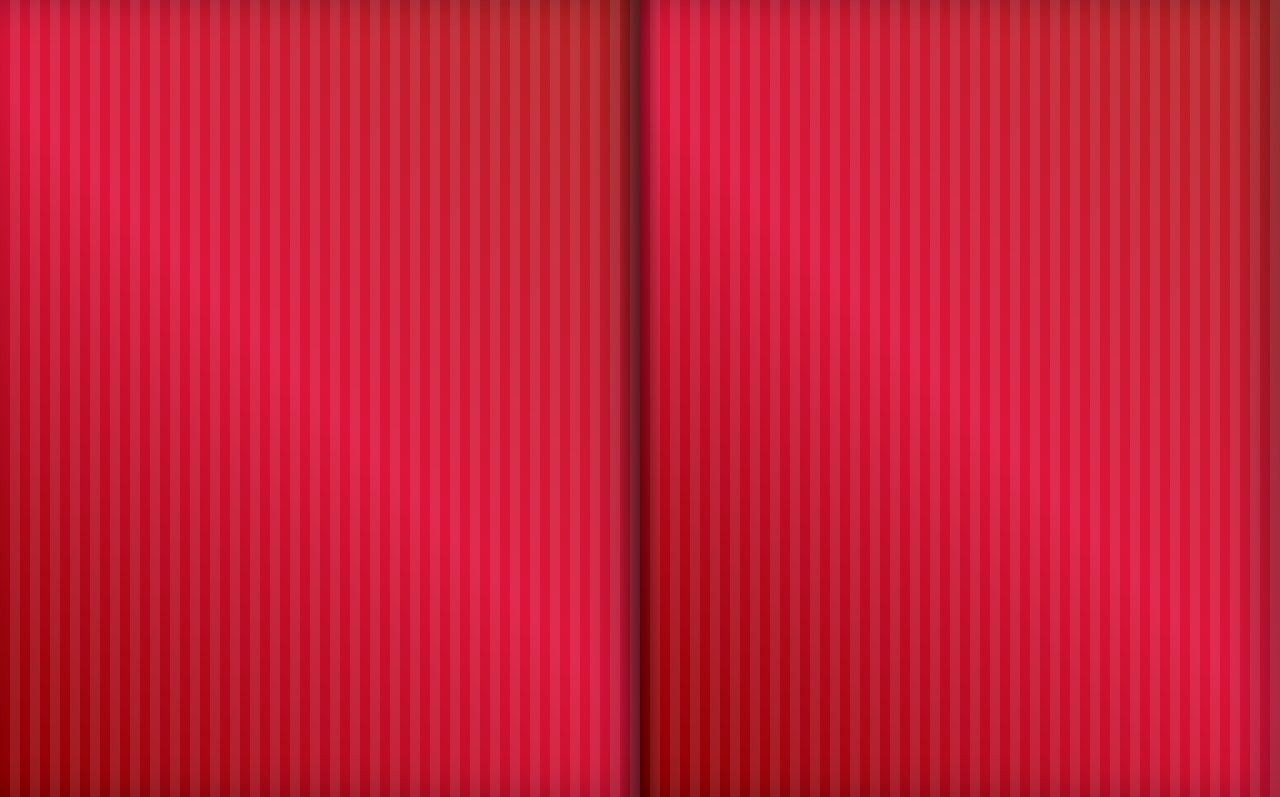
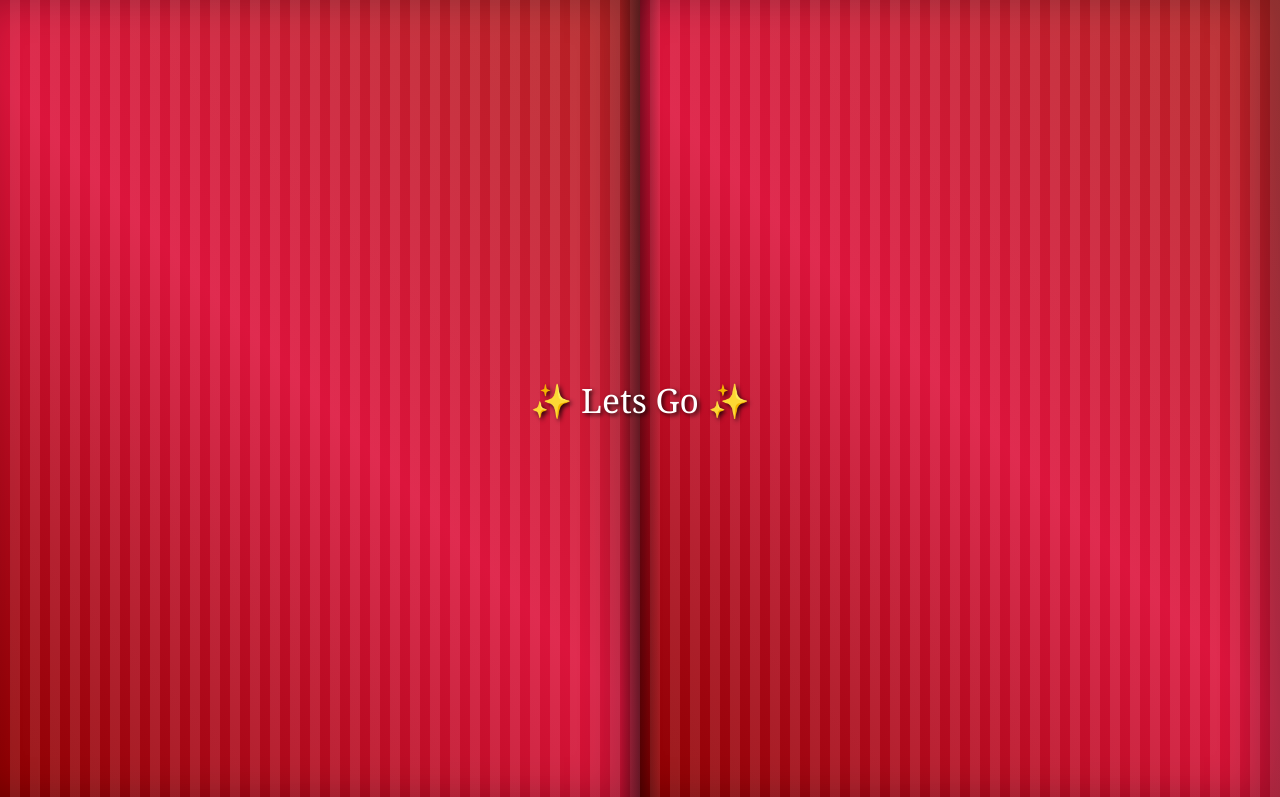
Before and after one commit to ABHI11801/arcane, a plain HTML site: page index.html in a window 1280 px wide. Shown: the top 797 px of the page. Drawn offline with Linux system fonts and the light colour scheme.

Commit message:
Update index.html

```diff
--- a/index.html
+++ b/index.html
@@ -174,9 +174,9 @@
     <div class="curtain-container" id="curtainContainer">
         <div class="curtain curtain-left"></div>
         <div class="curtain curtain-right"></div>
-<!--         <div class="click-instruction" id="instruction">
+        <div class="click-instruction" id="instruction">
             ✨ Lets Go ✨
-        </div> -->
+        </div>
     </div>
 
     <script>
```
